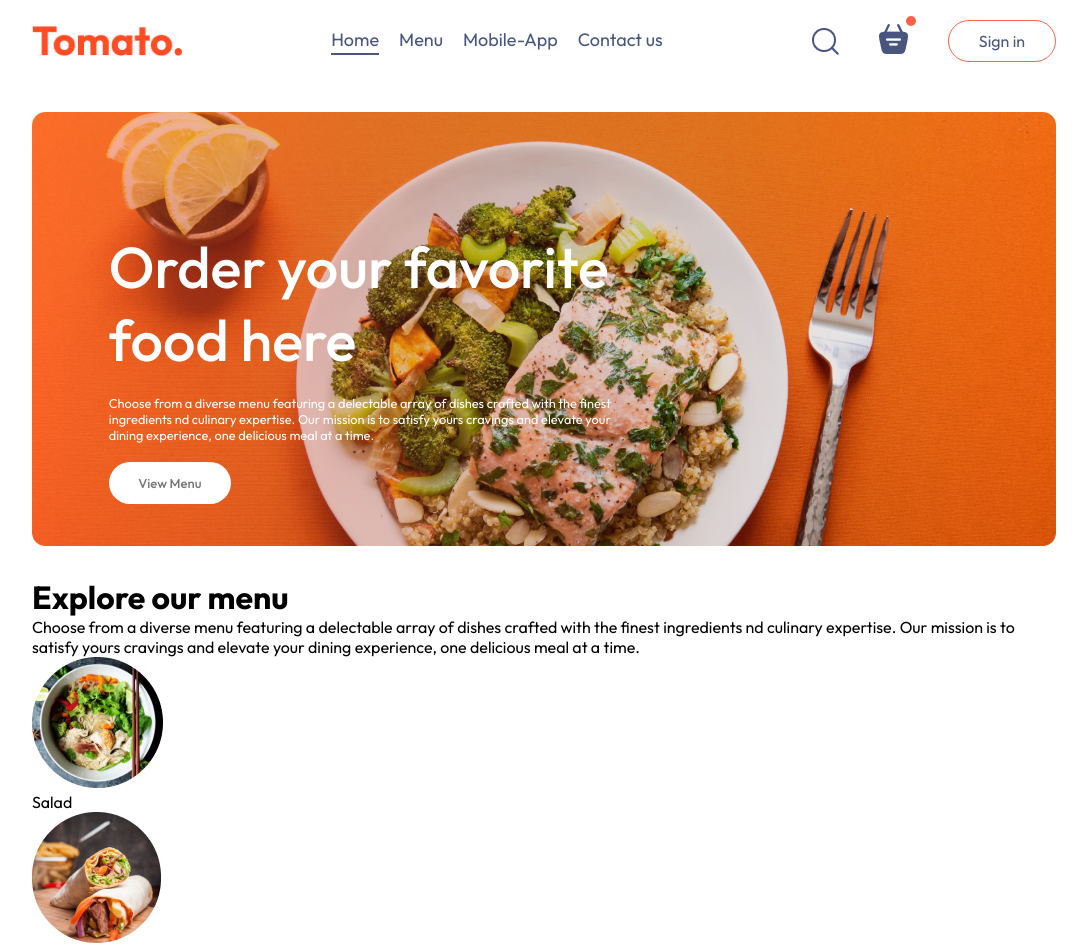
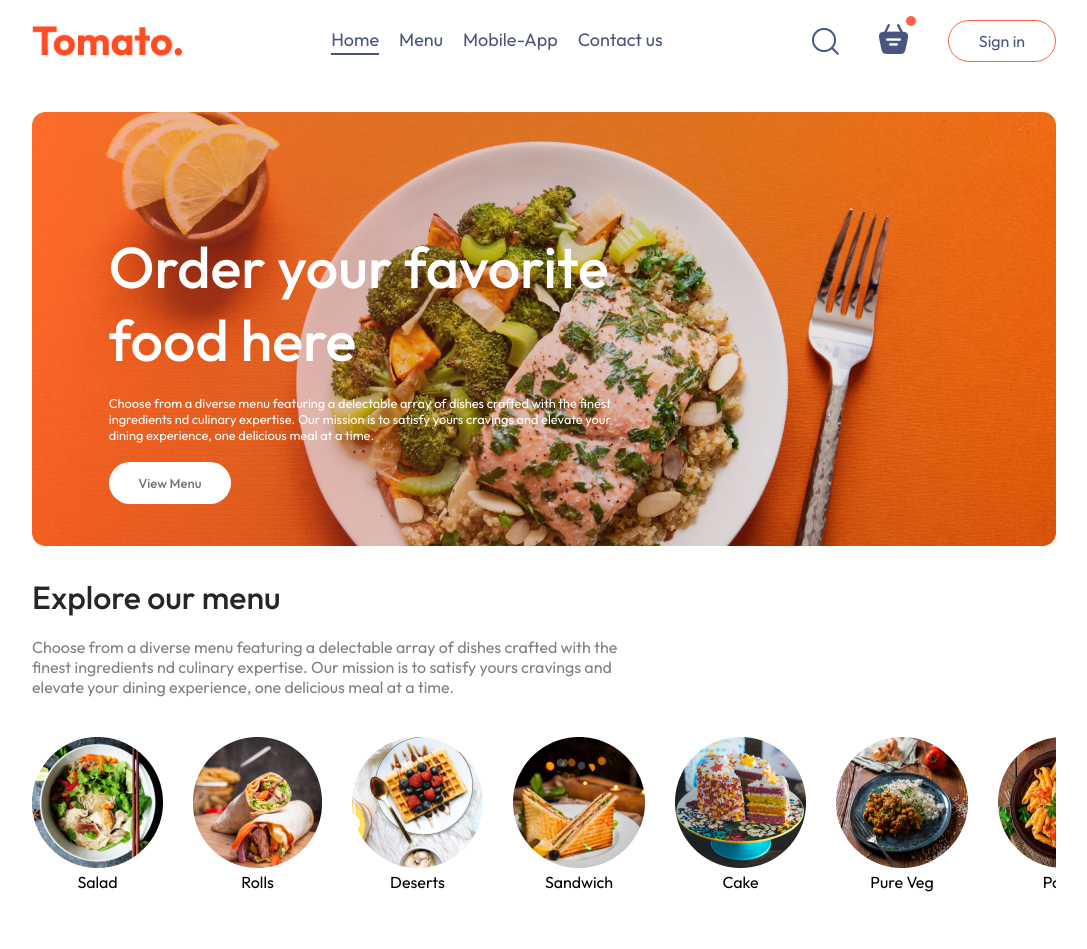
Before and after one commit to suisashehi/food-delivery, a React (Vite) app: page / in a window 1280 px wide. Shown: the top 949 px of the page, without its empty margins (96-1183 px from the left). After the commit the page ends 912 px from the top, so only its background shows below. Built offline with nearby package versions, Linux system fonts and the light colour scheme.

Commit message:
applied Flexbox layout and custom styles for Explore Menu section

```diff
--- a/src/components/ExploreMenu/ExploreMenu.css
+++ b/src/components/ExploreMenu/ExploreMenu.css
@@ -0,0 +1,30 @@
+.explore-menu {
+  display: flex;
+  flex-direction: column;
+  gap: 20px;
+}
+
+.explore-menu h1 {
+  color: #262626;
+  font-weight: 500;
+}
+
+.explore-menu-text {
+  max-width: 60%;
+  color: #808080;
+}
+
+.explore-menu-list {
+    display: flex;
+    justify-content: space-between;
+    align-items: center;
+    gap: 30px;
+    text-align: center;
+    margin: 20px 0px;
+    overflow-x: scroll;
+}
+
+.explore-menu-list::-webkit-scrollbar{
+    display: none;
+
+}
```
